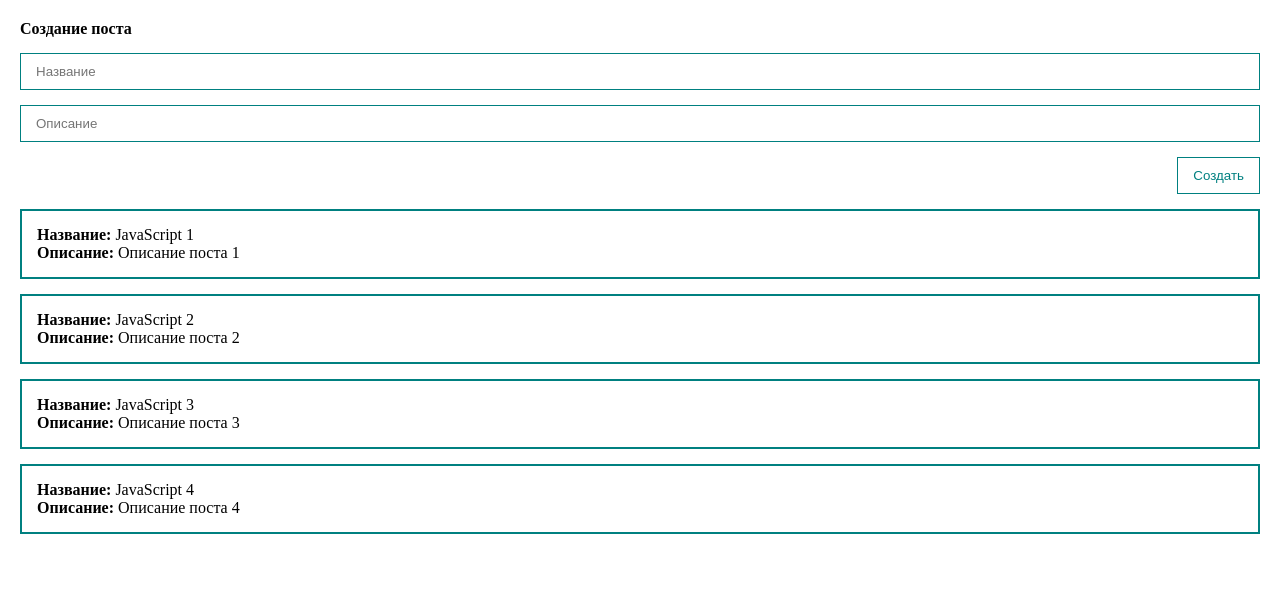
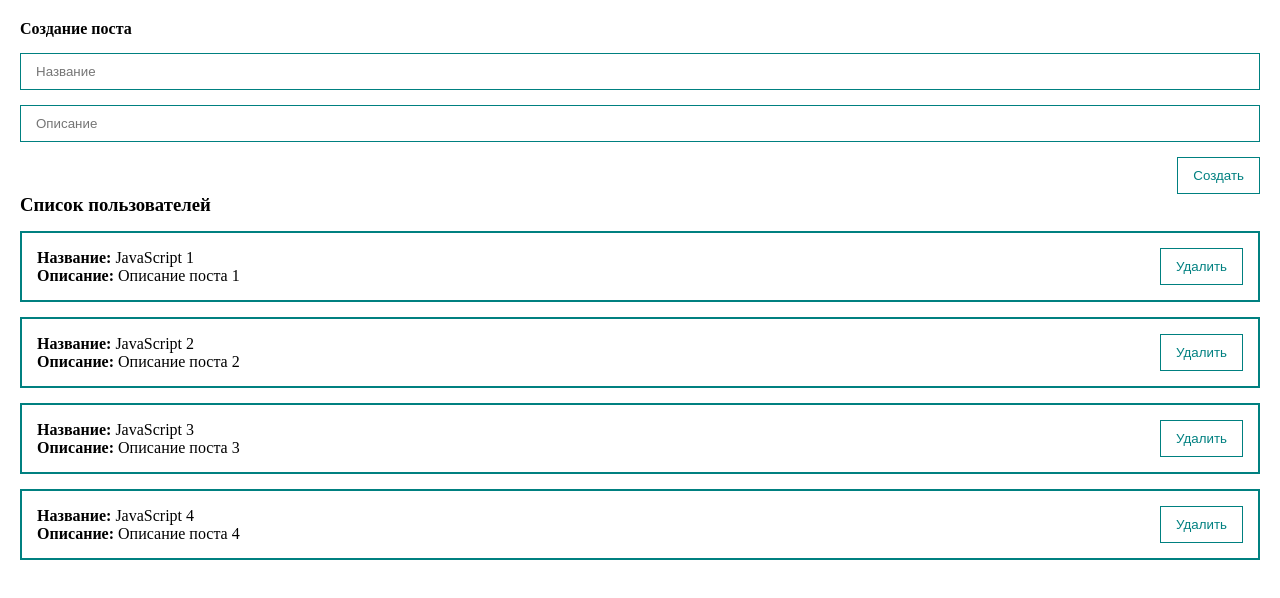
Before and after one commit to M4XPRD/Vue_playground, a Vue app in the folder project/: page / in a window 1280 px wide. Shown: the top 598 px of the page. Built offline with nearby package versions, Linux system fonts and the light colour scheme.

Commit message:
Refactoring with PostItem

```diff
--- a/project/components/PostList.vue
+++ b/project/components/PostList.vue
@@ -1,12 +1,20 @@
 <template>
-  <div class="post" v-for="post in posts" v-bind:key="post.id">
-    <div><strong>Название: </strong> {{ post.title }}</div>
-    <div><strong>Описание: </strong> {{ post.body }}</div>
+  <div>
+    <h3>Список пользователей</h3>
+    <post-item
+      v-for="post in posts"
+      :post="post"
+      :key="post.id" />
   </div>
 </template>
 
 <script>
+import PostItem from './PostItem.vue';
+
 export default {
+  components: {
+    PostItem,
+  },
   props: {
     posts: {
       type: Array,
@@ -17,9 +25,5 @@ export default {
 </script>
 
 <style scoped>
-.post {
-  margin-top: 15px;
-  padding: 15px;
-  border: 2px solid teal;
-}
+
 </style>
```
